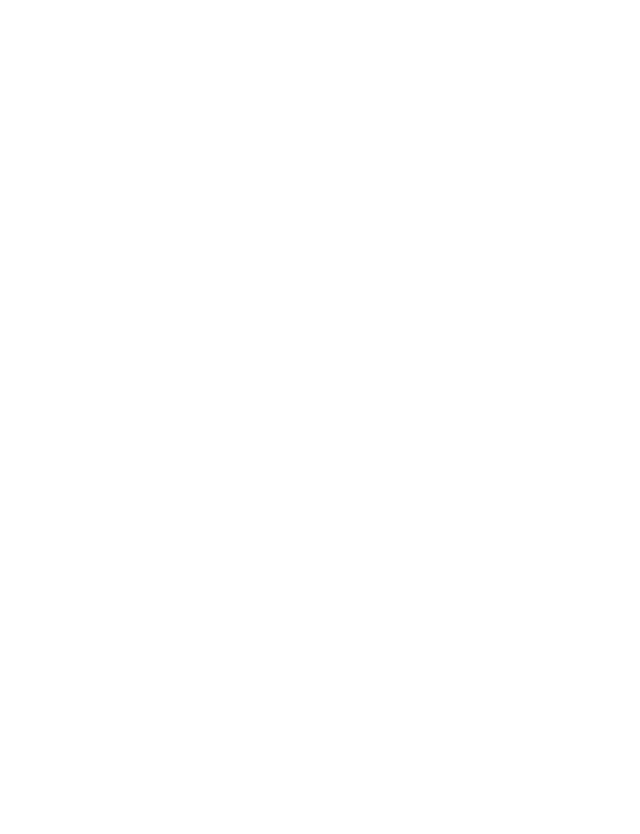
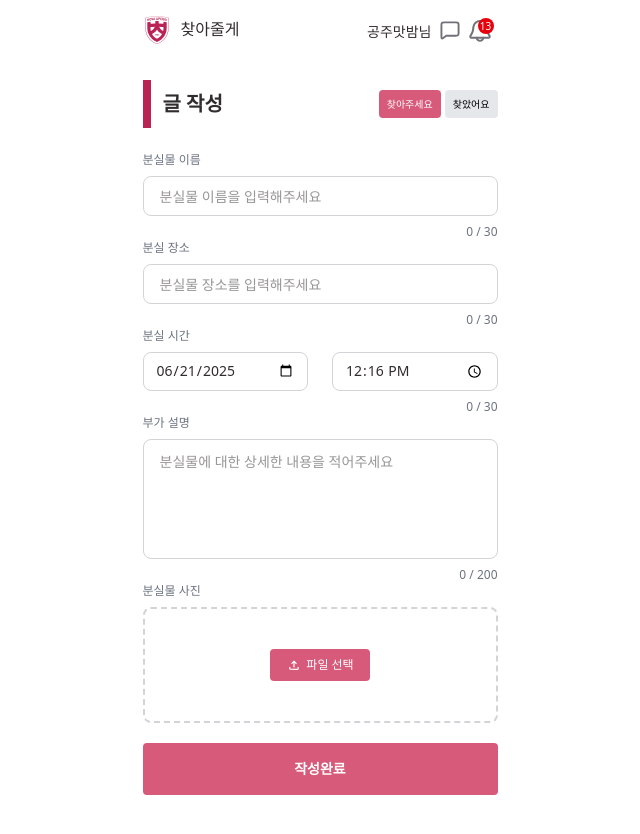
Before and after one commit to Minkyu0424/cbfind, a React (Vite) app: page /upload in a window 1280 px wide. Before the commit this address had no page. Shown: the whole page, without its empty margins (320-960 px from the left). Before the commit the page ends 800 px from the top, so only its background shows below. Built offline with nearby package versions, Linux system fonts and the light colour scheme; a web font is replaced by a local one.

Commit message:
:sparkles: [feat] : 게시물 작성 UI

```diff
--- a/src/components/common/Input.tsx
+++ b/src/components/common/Input.tsx
@@ -2,7 +2,7 @@
 import { INPUT_STYLE } from "../../constants/styles";
 
 interface InputProps extends InputHTMLAttributes<HTMLInputElement> {
-  styleType: "login";
+  styleType: "login" | "upload";
   className?: string;
 }
 
--- /dev/null
+++ b/src/components/common/Modal.tsx
@@ -0,0 +1,25 @@
+interface ModalProps {
+  title: string;
+  content: string;
+  buttonText: string;
+  onClose: () => void;
+}
+
+export const Modal = ({ title, content, buttonText, onClose }: ModalProps) => {
+  return (
+    <div className="w-[280px] p-8 flex flex-col items-center bg-white rounded-xl shadow">
+      <div className="flex flex-col gap-3 pb-5 items-center">
+        <h2 className="font-semibold text-lg">{title}</h2>
+        <p className="font-medium text-xs text-[var(--sub)]">{content}</p>
+      </div>
+      <button
+        onClick={onClose}
+        className="w-full flex items-center justify-center bg-[var(--main2)] text-white text-sm font-medium py-3 rounded cursor-pointer"
+      >
+        {buttonText}
+      </button>
+    </div>
+  );
+};
+
+export default Modal;
--- /dev/null
+++ b/src/components/upload/UploadContainer.tsx
@@ -0,0 +1,15 @@
+import { useState } from "react";
+import UploadForm from "./UploadForm";
+import UploadHeader from "./UploadHeader";
+
+const UploadContainer = () => {
+  const [isFound, setIsFound] = useState(false);
+  return (
+    <div className="flex flex-col size-full gap-6 pt-5 px-2.5">
+      <UploadHeader isFound={isFound} setIsFound={setIsFound} />
+      <UploadForm isFound={isFound} />
+    </div>
+  );
+};
+
+export default UploadContainer;
--- /dev/null
+++ b/src/components/upload/UploadForm.tsx
@@ -0,0 +1,159 @@
+import { useState } from "react";
+import { useNavigate } from "react-router-dom";
+import { InitUploadFormData } from "../../constants/items";
+import type { UploadFormTypes } from "../../types/common";
+import Input from "../common/Input";
+import Modal from "../common/Modal";
+
+interface UploadFormProps {
+  isFound: boolean;
+}
+
+const UploadForm = ({ isFound }: UploadFormProps) => {
+  const [uploadForm, setUploadForm] =
+    useState<UploadFormTypes>(InitUploadFormData);
+
+  const [showModal, setShowModal] = useState(false);
+  const navigate = useNavigate();
+  const formTitle = isFound ? "습득" : "분실";
+
+  const handleUpload = () => {
+    console.log("Upload Form Data:", uploadForm);
+    setShowModal(true);
+  };
+
+  const handleCloseModal = () => {
+    setShowModal(false);
+    navigate("/");
+  };
+
+  return (
+    <div className="size-full flex flex-col items-center pb-10">
+      <div className="w-full flex flex-col gap-2">
+        <p className="text-xs text-[var(--sub)]">{`${formTitle}물 이름`}</p>
+        <Input
+          styleType={"upload"}
+          value={uploadForm?.title}
+          placeholder={`${formTitle}물 이름을 입력해주세요`}
+          onChange={(e) =>
+            setUploadForm((prev) => ({
+              ...prev,
+              title: e.target.value,
+            }))
+          }
+        />
+        <p className="w-full text-end text-xs text-[var(--sub)]">
+          {uploadForm?.title.length} / 30
+        </p>
+      </div>
+      <div className="w-full flex flex-col gap-2">
+        <p className="text-xs text-[var(--sub)]">{`${formTitle} 장소`}</p>
+        <Input
+          styleType={"upload"}
+          value={uploadForm?.place}
+          placeholder={`${formTitle}물 장소를 입력해주세요`}
+          onChange={(e) =>
+            setUploadForm((prev) => ({
+              ...prev,
+              place: e.target.value,
+            }))
+          }
+        />
+        <p className="w-full text-end text-xs text-[var(--sub)]">
+          {uploadForm?.place.length} / 30
+        </p>
+      </div>
+      <div className="w-full flex flex-col gap-2">
+        <p className="text-xs text-[var(--sub)]">{`${formTitle} 시간`}</p>
+        <div className="flex gap-6">
+          <input
+            type="date"
+            value={uploadForm.date.split("T")[0]}
+            onChange={(e) =>
+              setUploadForm((prev) => ({
+                ...prev,
+                date: `${e.target.value}T${prev.date.split("T")[1]}`,
+              }))
+            }
+            className="flex-1 border border-[var(--gray)] rounded-lg px-3 py-2 text-sm"
+          />
+          <input
+            type="time"
+            value={uploadForm.date.split("T")[1].slice(0, 5)}
+            onChange={(e) =>
+              setUploadForm((prev) => ({
+                ...prev,
+                date: `${prev.date.split("T")[0]}T${e.target.value}:00`,
+              }))
+            }
+            className="flex-1 border border-[var(--gray)] rounded-lg px-3 py-2 text-sm"
+          />
+        </div>
+        <p className="w-full text-end text-xs text-[var(--sub)]">
+          {uploadForm?.place.length} / 30
+        </p>
+      </div>
+      <div className="w-full flex flex-col gap-2">
+        <p className="text-xs text-[var(--sub)]">부가 설명</p>
+        <textarea
+          value={uploadForm?.content}
+          placeholder={`${formTitle}물에 대한 상세한 내용을 적어주세요`}
+          onChange={(e) =>
+            setUploadForm((prev) => ({
+              ...prev,
+              content: e.target.value,
+            }))
+          }
+          className="w-full px-4 py-3 h-[120px] border border-[var(--gray)] rounded-lg resize-none text-sm focus:outline-none"
+        />
+        <p className="w-full text-end text-xs text-[var(--sub)]">
+          {uploadForm?.content.length} / 200
+        </p>
+      </div>
+      <div className="w-full flex flex-col gap-2 pb-5">
+        <p className="text-xs text-[var(--sub)]">분실물 사진</p>
+        <label
+          htmlFor="image-upload"
+          className="w-full border-2 border-dashed border-[var(--gray)] rounded-lg py-10 flex flex-col items-center justify-center text-sm cursor-pointer text-[var(--sub)]"
+        >
+          <div className="flex bg-[var(--main2)] rounded px-4 gap-1 py-2">
+            <img src="/upload.svg" className="w-4 h-4" alt="uplaod" />
+            <p className="text-white text-xs">파일 선택</p>
+          </div>
+          <input
+            id="image-upload"
+            type="file"
+            accept="image/*"
+            onChange={(e) =>
+              setUploadForm((prev) => ({
+                ...prev,
+                image: e.target.files?.[0]
+                  ? URL.createObjectURL(e.target.files[0])
+                  : "",
+              }))
+            }
+            className="hidden"
+          />
+        </label>
+      </div>
+      <button
+        className="w-full flex items-center justify-center bg-[var(--main2)] text-white text-sm font-semibold rounded py-4 cursor-pointer"
+        onClick={handleUpload}
+      >
+        작성완료
+      </button>
+      {showModal && (
+        <div className="fixed inset-0 flex items-center justify-center bg-black/20 bg-opacity-50 z-50">
+          <Modal
+            title="작성 완료"
+            content="등록이 성공적으로 완료되었습니다."
+            buttonText="확인"
+            onClose={handleCloseModal}
+          />
+        </div>
+      )}
+    </div>
+  );
+};
+
+export default UploadForm;
--- /dev/null
+++ b/src/components/upload/UploadHeader.tsx
@@ -0,0 +1,31 @@
+interface UploadHeaderProps {
+  isFound: boolean;
+  setIsFound: React.Dispatch<React.SetStateAction<boolean>>;
+}
+const UploadHeader = ({ isFound, setIsFound }: UploadHeaderProps) => {
+  return (
+    <div className="w-full flex justify-between border-l-8 border-l-[var(--main)] pl-3 py-2.5 text-xl font-semibold">
+      <p>글 작성</p>
+      <div className="text-[10px] flex gap-1 font-medium">
+        <p
+          className={`flex items-center px-2 py-0.5 rounded cursor-pointer text-center ${
+            isFound ? "bg-gray-200 text-black" : "bg-[var(--main2)] text-white"
+          }`}
+          onClick={() => setIsFound(false)}
+        >
+          찾아주세요
+        </p>
+        <p
+          className={`flex items-center px-2 py-0.5 rounded cursor-pointer text-center ${
+            isFound ? "bg-[var(--main2)] text-white" : "bg-gray-200 text-black"
+          }`}
+          onClick={() => setIsFound(true)}
+        >
+          찾았어요
+        </p>
+      </div>
+    </div>
+  );
+};
+
+export default UploadHeader;
--- a/src/constants/items.ts
+++ b/src/constants/items.ts
@@ -5,3 +5,11 @@
   { label: "조회순", value: "views" },
   { label: "오래된순", value: "oldest" },
 ];
+
+export const InitUploadFormData = {
+  title: "",
+  content: "",
+  image: "",
+  place: "",
+  date: new Date().toISOString(),
+};
--- a/src/constants/styles.ts
+++ b/src/constants/styles.ts
@@ -1,6 +1,8 @@
 export const INPUT_STYLE = {
   login: (className: string) =>
     `w-full h-[50px] border border-[var(--gray)] rounded-lg px-4 focus:outline-none rounded-lg ${className}`,
+  upload: (className: string) =>
+    `w-full text-sm h-10 border border-[var(--gray)] rounded-lg px-4 focus:outline-none rounded-lg ${className}`,
 } as const;
 
 export const BUTTON_STYLE = {
--- /dev/null
+++ b/src/pages/Upload.tsx
@@ -0,0 +1,13 @@
+import UploadContainer from "../components/upload/UploadContainer";
+import Header from "../layouts/Header";
+
+const Upload = () => {
+  return (
+    <div>
+      <Header />
+      <UploadContainer />
+    </div>
+  );
+};
+
+export default Upload;
--- a/src/routes/AppRouter.tsx
+++ b/src/routes/AppRouter.tsx
@@ -3,6 +3,7 @@
 import Items from "../pages/Items";
 import Login from "../pages/Login";
 import Main from "../pages/Main";
+import Upload from "../pages/Upload";
 
 const AppRouter = () => (
   <BrowserRouter>
@@ -11,6 +12,7 @@
       <Route path="/login" element={<Login />} />
       <Route path="/items/*" element={<Items />} />
       <Route path="/detail/*" element={<Detail />} />
+      <Route path="/upload" element={<Upload />} />
     </Routes>
   </BrowserRouter>
 );
```
Also changed, not shown: src/types/common.ts (+8 -0 lines), public/upload.svg (added).
